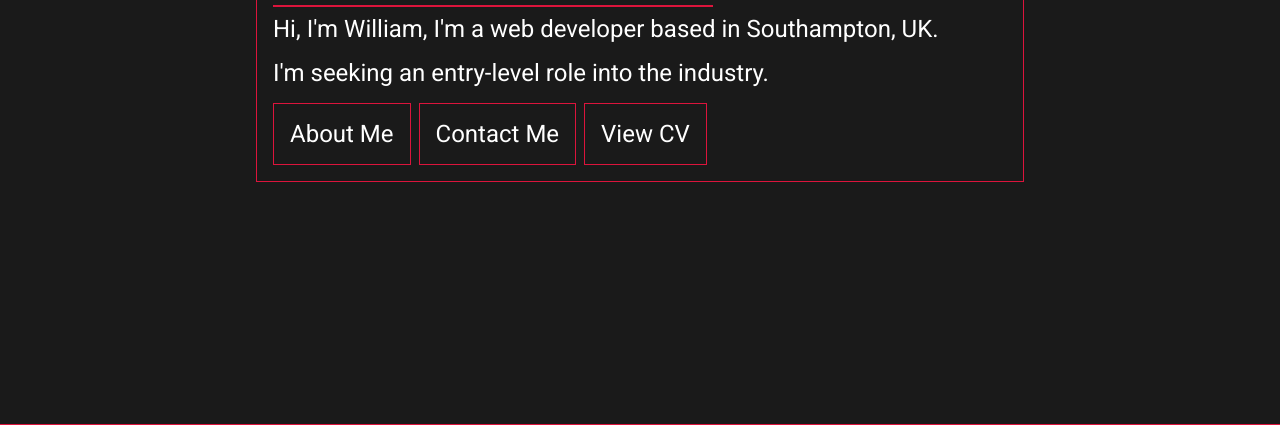
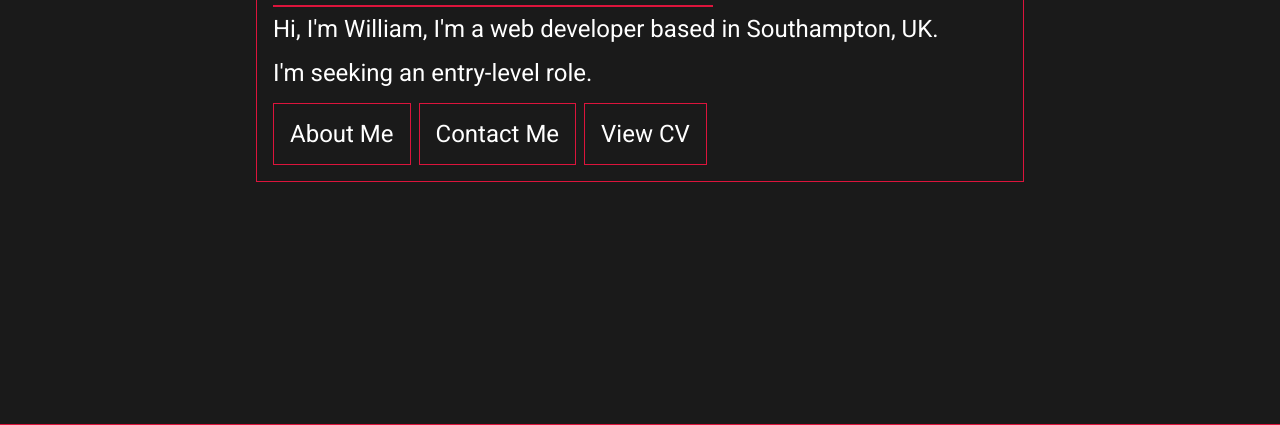
Before and after one commit to willswats/willswats.github.io, a plain HTML site: page index.html in a window 1280 px wide. Shown: the part 375-800 px from the top of the page. Drawn offline with Linux system fonts and the light colour scheme.

Commit message:
Update home text

```diff
--- a/index.html
+++ b/index.html
@@ -33,7 +33,7 @@
             <h2>Web Developer</h2>
             <span class="underline"></span>
             <p>Hi, I'm William, I'm a web developer based in Southampton, UK.</p>
-            <p>I'm seeking an entry-level role into the industry.</p>
+            <p>I'm seeking an entry-level role.</p>
             <div id="home-anchors">
                 <a href="#about">About Me</a>
                 <a href="mailto:williams.s.wats@gmail.com">Contact Me</a>
```
